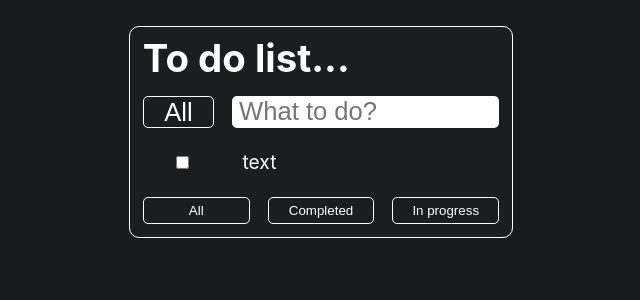
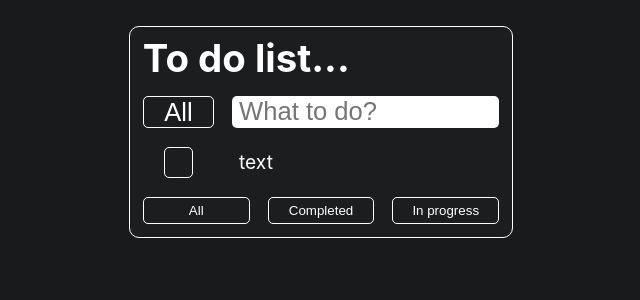
Before and after one commit to Beckon5/TodoList, a React (Create React App) app: page / in a window 1280 px wide. Shown: the top 300 px of the page, without its empty margins (319-959 px from the left). Built offline with nearby package versions, Linux system fonts and the light colour scheme.

Commit message:
Add custom checkbox

```diff
--- a/src/App.css
+++ b/src/App.css
@@ -76,12 +76,32 @@ p {
     -webkit-box-align: center;
         -ms-flex-align: center;
             align-items: center; }
-    .todo-main__list .check {
-      padding: 5px;
-      width: 20%;
+    .todo-main__list .check-label {
+      display: -webkit-box;
+      display: -ms-flexbox;
+      display: flex;
+      -webkit-box-pack: center;
+          -ms-flex-pack: center;
+              justify-content: center;
       -webkit-box-align: center;
           -ms-flex-align: center;
-              align-items: center; }
+              align-items: center;
+      padding: 0 5px;
+      width: 8%;
+      margin: 0 6%;
+      border: 1px white solid;
+      border-radius: 5px;
+      -webkit-user-select: none;
+         -moz-user-select: none;
+          -ms-user-select: none;
+              user-select: none;
+      height: 100%;
+      font-size: 1.5rem;
+      color: transparent; }
+    .todo-main__list .check {
+      display: none; }
+    .todo-main__list input.check[type="checkbox"]:checked + .check-label {
+      color: white; }
     .todo-main__list .text {
       width: 60%;
       padding: 5px 2%;
--- a/src/App.sass
+++ b/src/App.sass
@@ -58,11 +58,25 @@ p
         display: flex
         justify-content: space-between
         align-items: center
+        .check-label
+            display: flex
+            justify-content: center
+            align-items: center
+            padding: 0 5px
+            width: 8%
+            margin: 0 6%
+            border: 1px white solid
+            border-radius: 5px
+            user-select: none
+            height: 100%
+            font-size: 1.5rem
+            color: transparent
+        .check
+            display: none
+        input.check[type="checkbox"]:checked+.check-label
 
-        .check
-            padding: 5px
-            width: 20%
-            align-items: center
+            color: white
+
         .text
             width: 60%
             padding: 5px 2%
--- a/src/components/Todo/Mark.jsx
+++ b/src/components/Todo/Mark.jsx
@@ -6,7 +6,9 @@ const Mark = props => {
 
   return (
     <div className="todo-main__list">
+
       <input
+        id={item}
         className="check"
         type="checkbox"
         checked={checked}
@@ -15,6 +17,7 @@ const Mark = props => {
           setChecked(toDos[item].checked);
         }}
       />
+      <label className="check-label" htmlFor={item}>✔</label>
       <p
         style={
           checked
```
Also changed, not shown: 1 other file (tests, documents, lock files or other folders).
